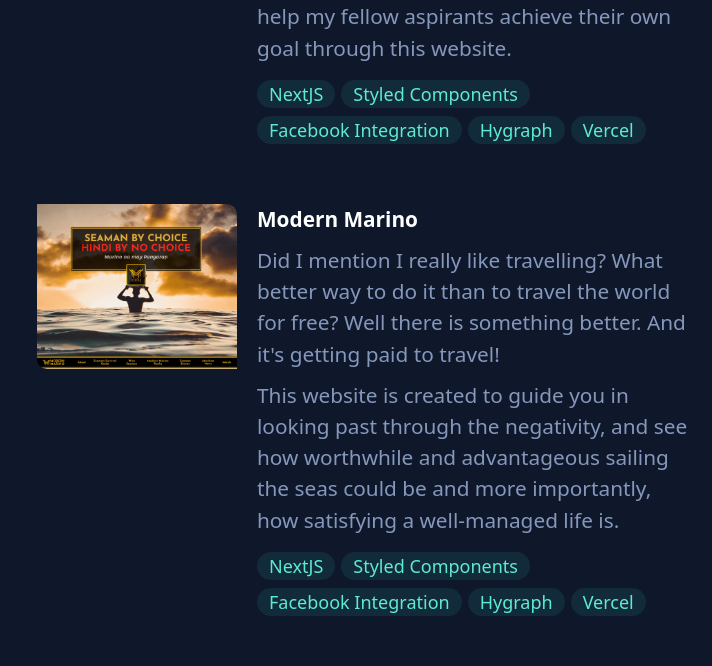
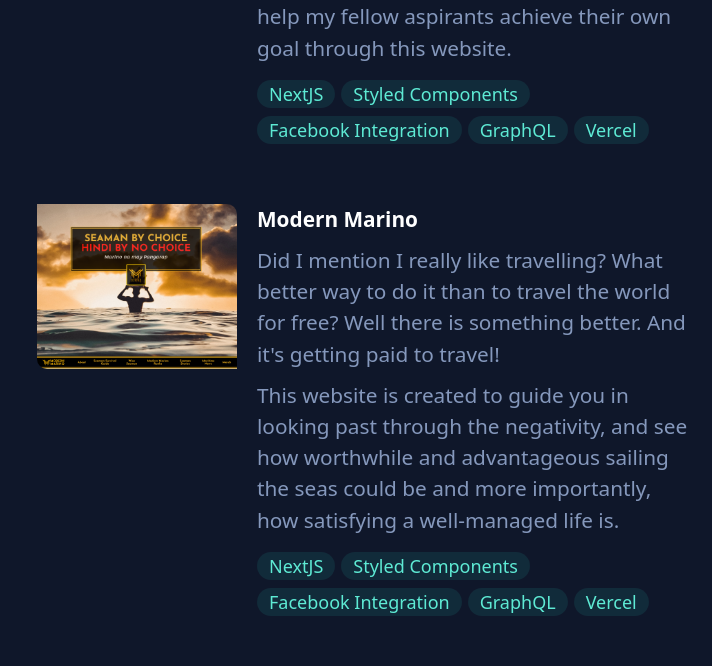
Before and after one commit to israelpanopio/israelpanopio, a Next.js app: page / in a window 1280 px wide. Shown: the part 5671-6337 px from the top of the page, without its empty margins (568-1280 px from the left). Built offline with nearby package versions, Linux system fonts and the light colour scheme.

Commit message:
graphQL isntead of Hygraph

```diff
--- a/components/Projects.jsx
+++ b/components/Projects.jsx
@@ -74,7 +74,7 @@ const Projects = () => {
             </li>
             <li className='mr-1.5 mt-2'>
               <div className="flex items-center rounded-full bg-teal-400/10 px-3 py-1 leading-5 text-teal-300">
-                Hygraph
+                GraphQL
               </div>
             </li>
             <li className='mr-1.5 mt-2'>
@@ -121,7 +121,7 @@ const Projects = () => {
             </li>
             <li className='mr-1.5 mt-2'>
               <div className="flex items-center rounded-full bg-teal-400/10 px-3 py-1 leading-5 text-teal-300">
-                Hygraph
+                GraphQL
               </div>
             </li>
             <li className='mr-1.5 mt-2'>
```
